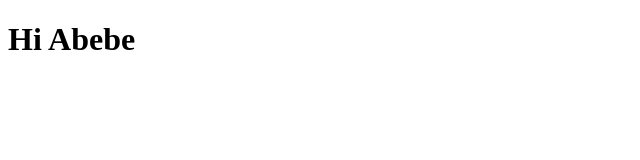
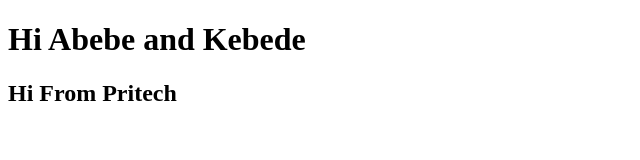
Before and after one commit to pritechaddis/abebe, a plain HTML site: page index.html in a window 1280 px wide. Shown: the whole page, without its empty margins (0-640 px from the left). Drawn offline with Linux system fonts and the light colour scheme.

Commit message:
updated kebede

```diff
--- a/index.html
+++ b/index.html
@@ -7,5 +7,6 @@
   <title>Hello Abebe</title>
 </head>
 <body>
-  <h1>Hi Abebe</h1>
+  <h1>Hi Abebe and Kebede</h1>
+  <h2>Hi From Pritech</h2>
 </html>
```
